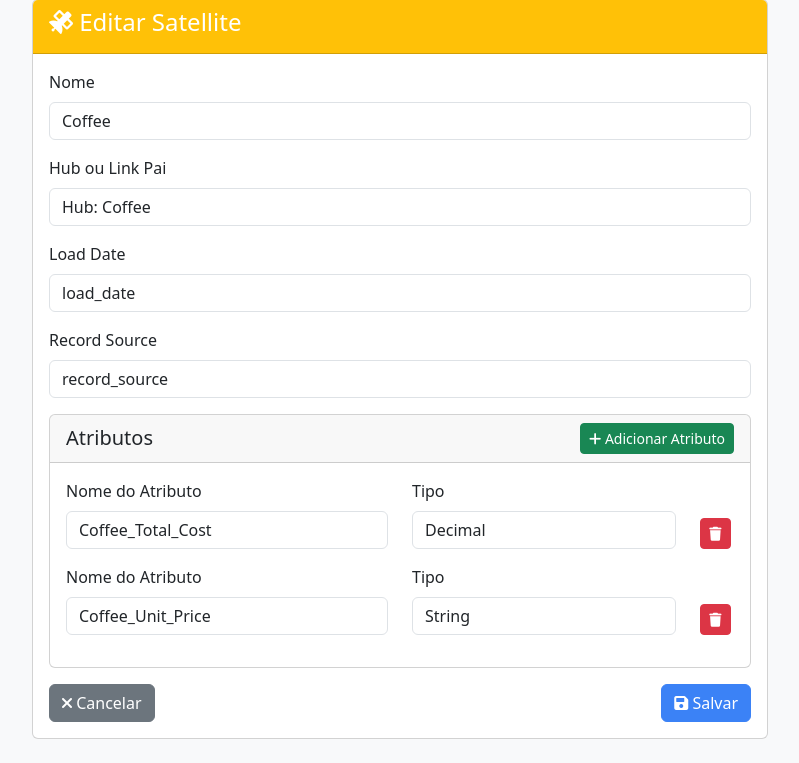
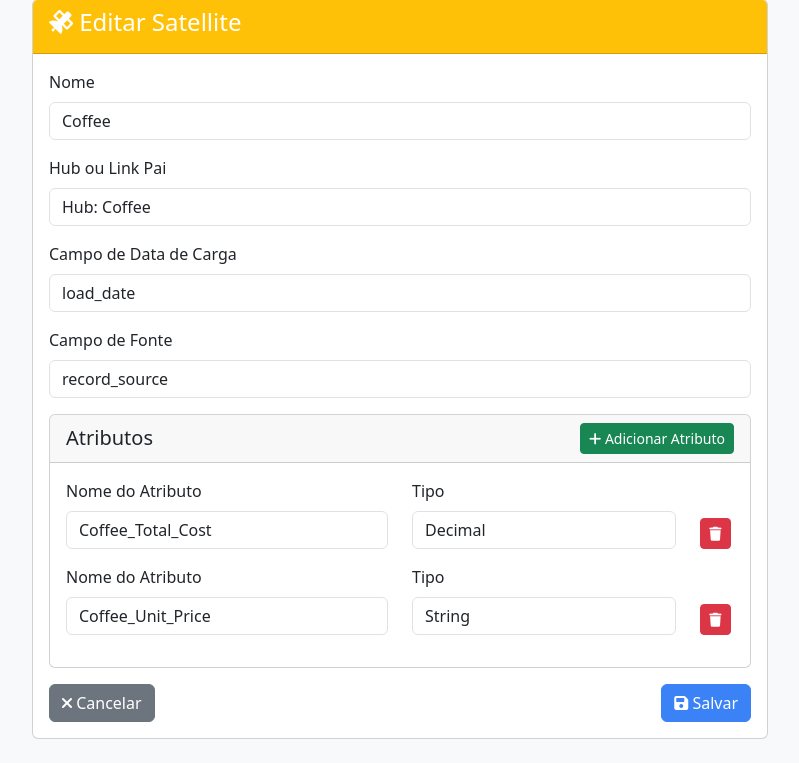
Before and after one commit to edvaldo-gutierres/datavault_modeler, a Django app: page /satellite/1/edit/ in a window 1280 px wide. Shown: the part 105-868 px from the top of the page, without its empty margins (240-1039 px from the left). Run offline with Django 5.2, Linux system fonts and the light colour scheme; data comes from the database, SQL or seed files in the repository; both versions use the stored data as it was after the commit.

Commit message:
Update form labels and templates for satellite data
- Translated form labels for 'load_date' and 'record_source' to Portuguese in SatelliteForm.
- Updated corresponding HTML templates to reflect the new labels for better user experience.
- Modified binary files for database and cached Python files.

```diff
--- a/modeler/forms.py
+++ b/modeler/forms.py
@@ -76,6 +76,10 @@ class SatelliteForm(forms.ModelForm):
             'load_date': forms.TextInput(attrs={'class': 'form-control'}),
             'record_source': forms.TextInput(attrs={'class': 'form-control'})
         }
+        labels = {
+            'load_date': 'Data de Carga',
+            'record_source': 'Fonte do Registro'
+        }
 
     def __init__(self, *args, **kwargs):
         super().__init__(*args, **kwargs)
--- a/modeler/templates/modeler/create_satellite.html
+++ b/modeler/templates/modeler/create_satellite.html
@@ -43,7 +43,7 @@
                         </div>
 
                         <div class="mb-3">
-                            <label for="{{ form.load_date.id_for_label }}" class="form-label">Load Date</label>
+                            <label for="{{ form.load_date.id_for_label }}" class="form-label">Campo de Data de Carga</label>
                             {{ form.load_date }}
                             {% if form.load_date.errors %}
                             <div class="invalid-feedback d-block">
@@ -53,7 +53,7 @@
                         </div>
 
                         <div class="mb-3">
-                            <label for="{{ form.record_source.id_for_label }}" class="form-label">Record Source</label>
+                            <label for="{{ form.record_source.id_for_label }}" class="form-label">Campo de Fonte</label>
                             {{ form.record_source }}
                             {% if form.record_source.errors %}
                             <div class="invalid-feedback d-block">
--- a/modeler/templates/modeler/update_satellite.html
+++ b/modeler/templates/modeler/update_satellite.html
@@ -43,7 +43,7 @@
                         </div>
 
                         <div class="mb-3">
-                            <label for="{{ form.load_date.id_for_label }}" class="form-label">Load Date</label>
+                            <label for="{{ form.load_date.id_for_label }}" class="form-label">Campo de Data de Carga</label>
                             {{ form.load_date }}
                             {% if form.load_date.errors %}
                             <div class="invalid-feedback d-block">
@@ -53,7 +53,7 @@
                         </div>
 
                         <div class="mb-3">
-                            <label for="{{ form.record_source.id_for_label }}" class="form-label">Record Source</label>
+                            <label for="{{ form.record_source.id_for_label }}" class="form-label">Campo de Fonte</label>
                             {{ form.record_source }}
                             {% if form.record_source.errors %}
                             <div class="invalid-feedback d-block">
```
Also changed, not shown: db.sqlite3.
